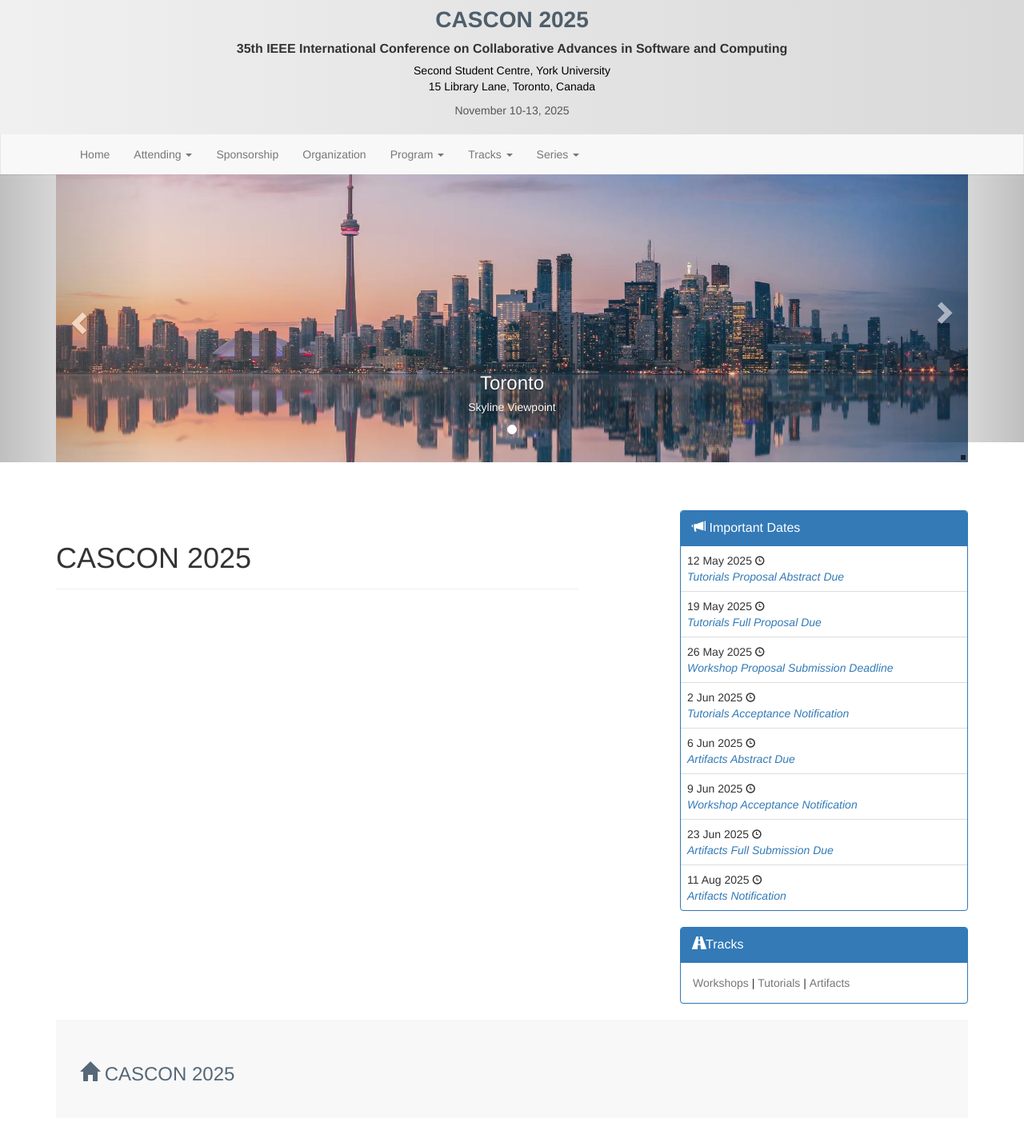
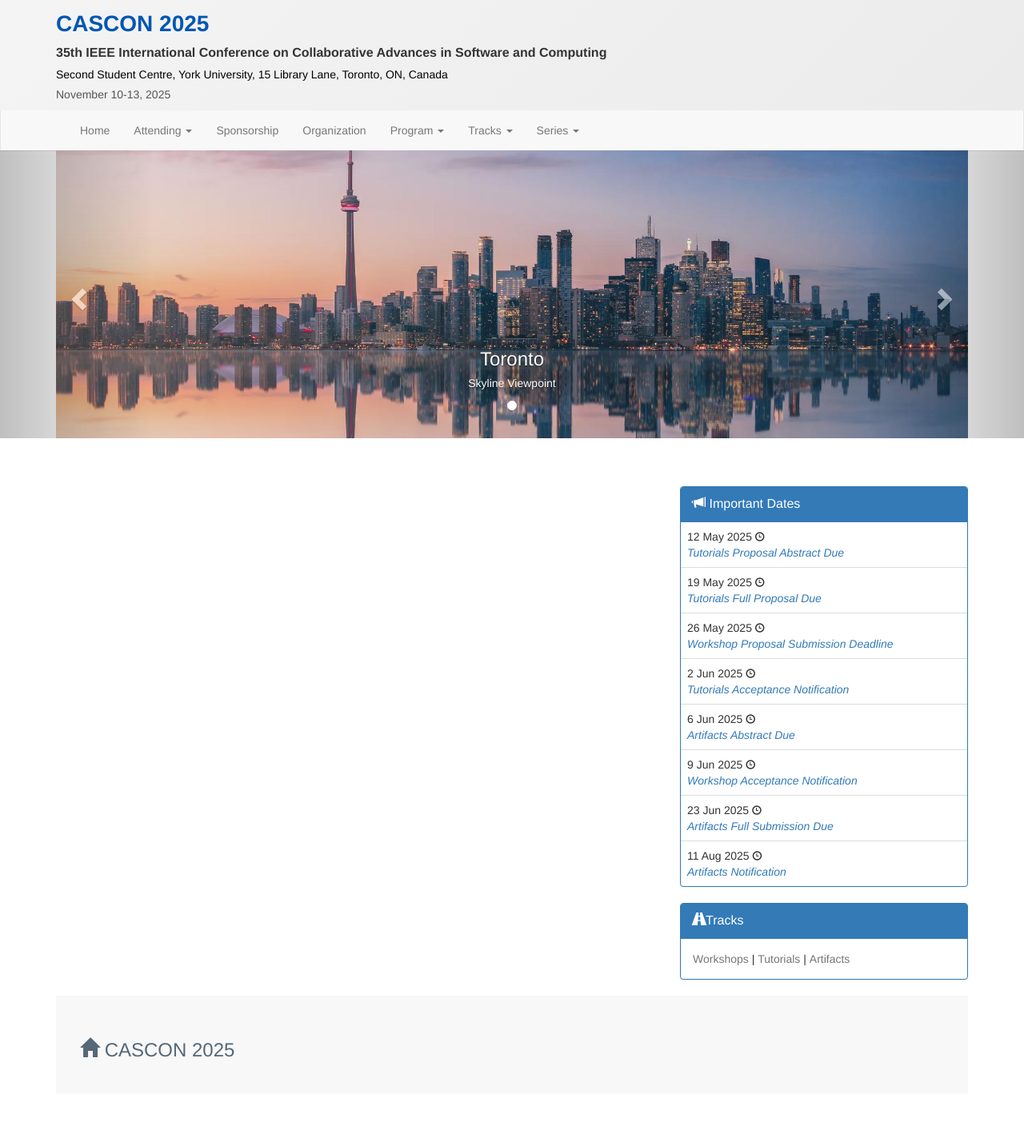
Before and after one commit to ICCSSE/CASCON2025, a Jekyll site: the page built from index.md, in a window 1280 px wide. Shown: the whole page at 80% size. Built offline with Jekyll 4.4.1, drawn with Linux system fonts in a browser that asks for light colours; after the commit the page ends 1393 px from its top, so only the background shows below that.

Commit message:
fix header and slideshow

```diff
--- a/_includes/logobar.html
+++ b/_includes/logobar.html
@@ -1,4 +1,4 @@
-<div class="logobar">
+<!-- <div class="logobar" style="background-color:blue;">
     <div class="container">
         <a href="{{ site.baseurl }}/" class="conference-title">
             CASCON 2025
@@ -15,4 +15,28 @@
              November 10-13, 2025
         </div>
     </div>
+</div> -->
+
+<div class="conference-header">
+    <div class="container">
+        <a href="{{ site.baseurl }}/" class="conference-title">
+            CASCON 2025
+        </a>
+        <div class="subtitle">
+            35th IEEE International Conference on Collaborative Advances in Software and Computing
+        </div>
+        <div class="location">
+            Second Student Centre, York University, 15 Library Lane, Toronto, ON, Canada
+        </div>
+        <div class="date">
+             November 10-13, 2025
+        </div>
+    </div>
 </div>
+
+
+<style>
+    .conference-header {
+        background: linear-gradient(135deg, #f4f4f4, #ebebeb); /* Elegant blue gradient */
+    }
+</style>
--- a/_layouts/home.html
+++ b/_layouts/home.html
@@ -17,9 +17,12 @@
   </ol>
   <div class="carousel-inner" style="background-color: #FFF;">
     <div class="item active"><div class="fill" style="background-image:url('images/toronto-header.jpg');"></div>
-      <div class="attribution">
-      </div>
-      <div class="carousel-caption"><h3>Toronto</h3><h5><p>Skyline Viewpoint</p></h5></div>
+      <!-- <div class="attribution">
+      </div> -->
+        <div class="carousel-caption">
+            <h3>Toronto</h3>
+            <h5><p>Skyline Viewpoint</p></h5>
+        </div>
     </div>
   </div>
   <a href="#carousel-d90bafdc-f6ff-491f-b1fb-310b807defe0" data-slide="prev" class="left carousel-control"><span class="glyphicon glyphicon-chevron-left"></span></a>
@@ -31,9 +34,9 @@
 <div id="content" class="container"><div class="row">
 <div class="col-sm-7">
   <div class="row">
-    <div class="col-sm-12">
+    <!-- <div class="col-sm-12">
       <div class="page-header"><h1>CASCON 2025</h1></div>
-    </div>
+    </div> -->
   </div>
 </div>
 <div class="col-sm-4 col-sm-offset-1 sidebar">
--- a/assets/css/comf.css
+++ b/assets/css/comf.css
@@ -1155,7 +1155,7 @@
   color: inherit;
 }
 .carousel-control.right{
-  margin-bottom: 25px
+  margin-bottom: 0px;
 }
 
 tr.session-details>td{
--- a/assets/css/styles.css
+++ b/assets/css/styles.css
@@ -22,6 +22,7 @@
   font-weight: bold;
   color: #0056b3; /* Deep blue */
   text-decoration: none;
+  margin-top: 10px;
   display: block;
 }
 
@@ -41,6 +42,6 @@
 .date {
   font-size: 14px;
   color: #555; /* Medium gray */
-  margin-top: 10px; /* Added extra space */
-  margin-bottom: 15px; /* Added space after the date */
+  margin-top: 5px; /* Added extra space */
+  margin-bottom: 10px; /* Added space after the date */
 }
```
Also changed, not shown: 3 other files.
